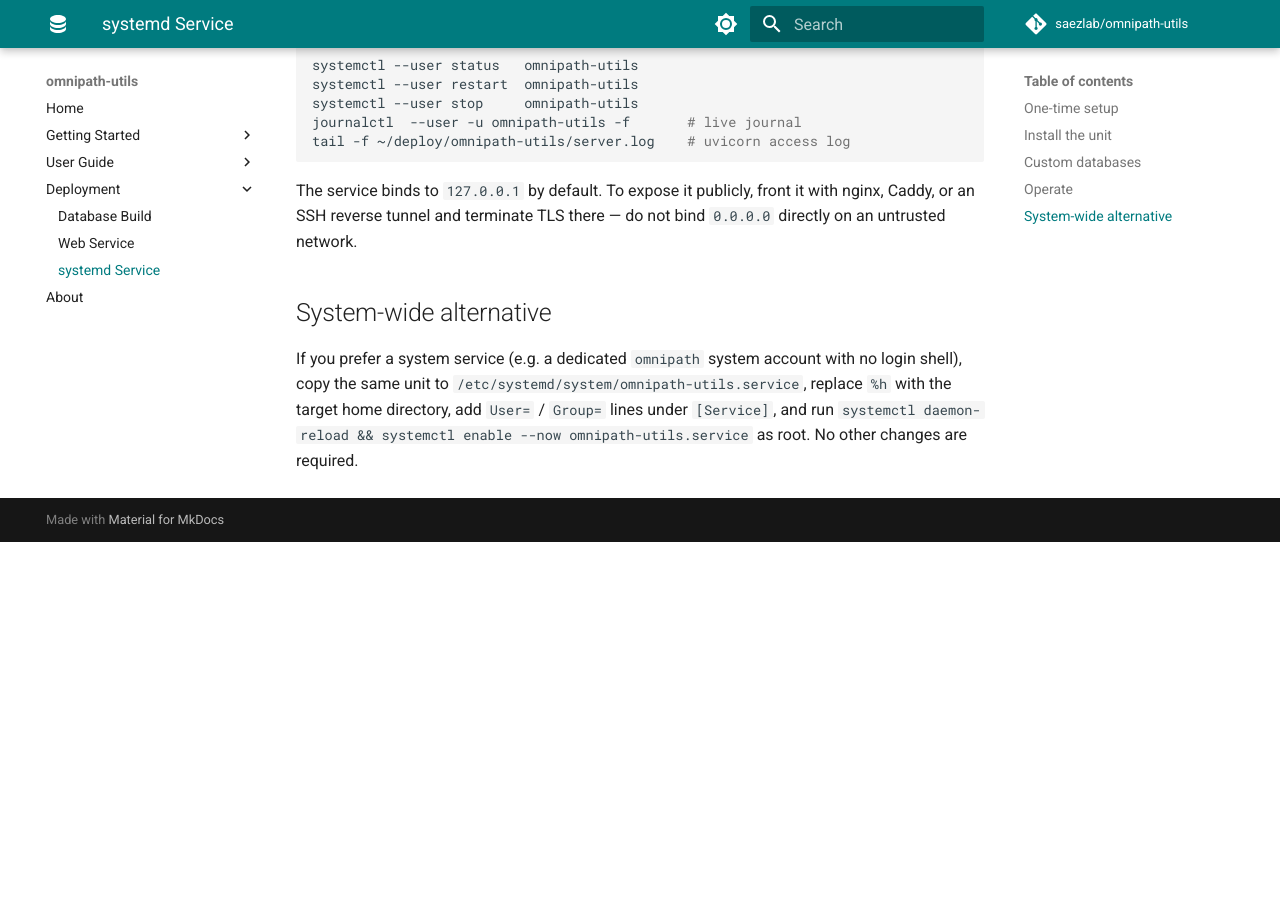
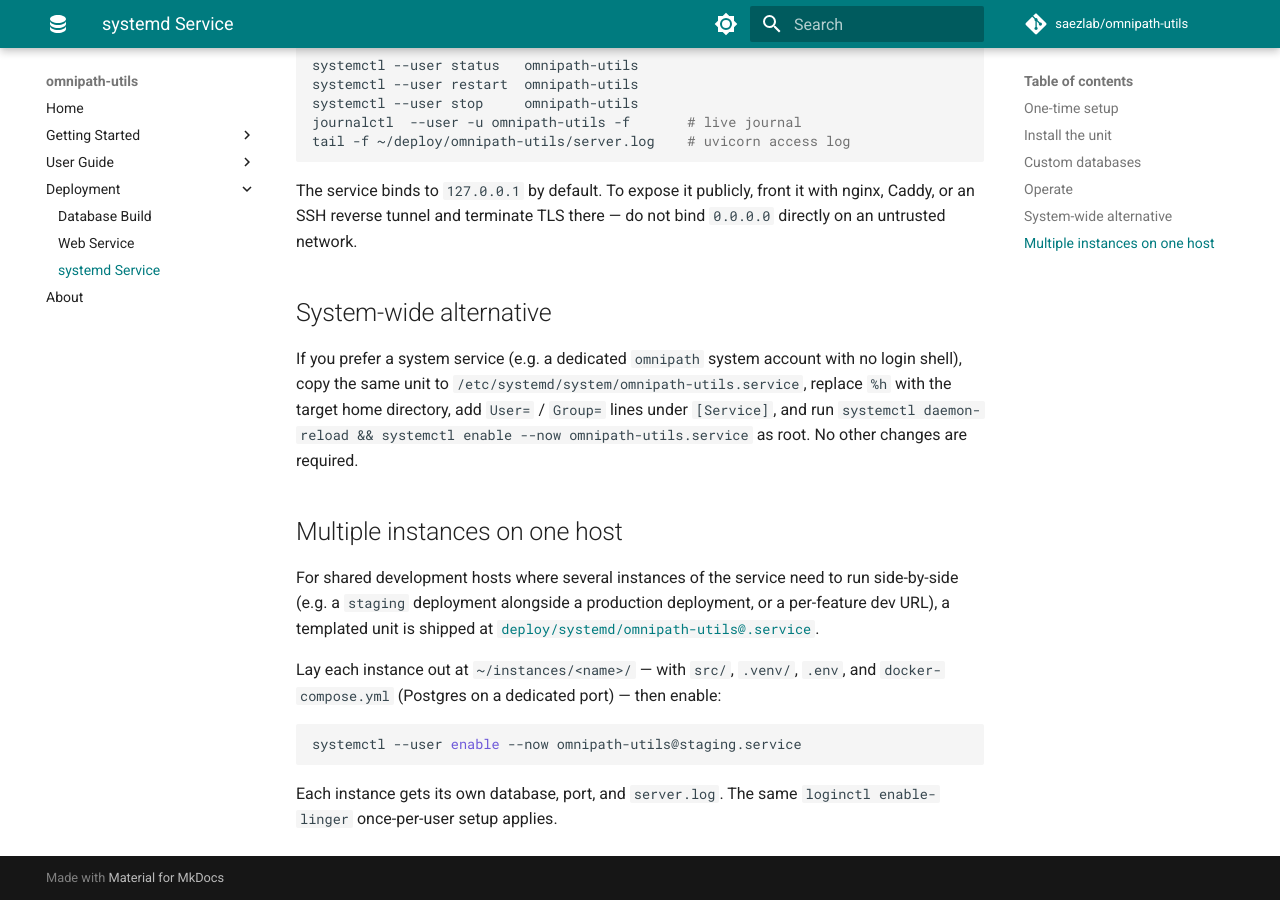
Before and after one commit to saezlab/omnipath-utils, an MkDocs documentation site: the page built from docs/deployment/systemd.md, in a window 1280 px wide and 900 px high, scrolled down 1886 px. Built offline with MkDocs 1.6.1 and Material for MkDocs 9.7.7, drawn with Linux system fonts in a browser that asks for light colours; comment, search, counter and statistics services are not loaded; before the commit the page ends 2428 px from its top, so only the background shows below that.

Commit message:
deploy: add templated systemd unit for multi-instance hosts
Per-instance layout under ~/instances/<name>/ with its own src clone,
venv, .env, and docker-compose.yml. Shipped alongside the existing
single-instance unit so prod stays untouched while shared dev hosts
can run multiple instances on different ports.

````diff
--- a/docs/deployment/systemd.md
+++ b/docs/deployment/systemd.md
@@ -112,3 +112,23 @@ account with no login shell), copy the same unit to
 target home directory, add `User=` / `Group=` lines under `[Service]`,
 and run `systemctl daemon-reload && systemctl enable --now
 omnipath-utils.service` as root. No other changes are required.
+
+## Multiple instances on one host
+
+For shared development hosts where several instances of the service
+need to run side-by-side (e.g. a `staging` deployment alongside a
+production deployment, or a per-feature dev URL), a templated unit is
+shipped at [`deploy/systemd/omnipath-utils@.service`][template].
+
+Lay each instance out at `~/instances/<name>/` &mdash; with `src/`,
+`.venv/`, `.env`, and `docker-compose.yml` (Postgres on a dedicated
+port) &mdash; then enable:
+
+```bash
+systemctl --user enable --now omnipath-utils@staging.service
+```
+
+Each instance gets its own database, port, and `server.log`. The same
+`loginctl enable-linger` once-per-user setup applies.
+
+[template]: https://github.com/saezlab/omnipath-utils/blob/main/deploy/systemd/omnipath-utils@.service
````
Also changed, not shown: 1 other file.
